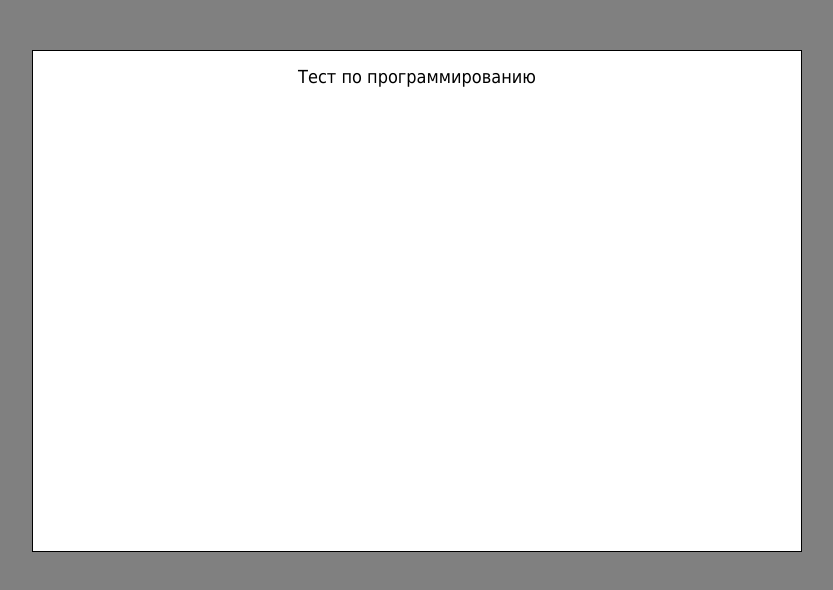
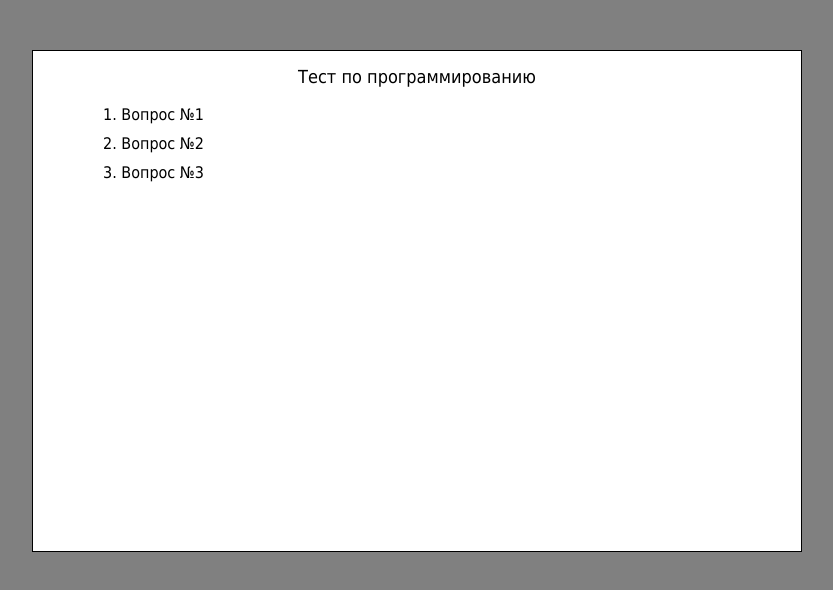
Before and after one commit to yashka713/GoFe4_HTML_Liakh, a plain HTML site: page JS_FE4/hw3-4/index.html in a window 1280 px wide. Shown: the whole page, without its empty margins (223-1056 px from the left). Drawn offline with Linux system fonts and the light colour scheme.

Commit message:
от греха подальше...

```diff
--- a/JS_FE4/hw3-4/css/style.css
+++ b/JS_FE4/hw3-4/css/style.css
@@ -14,3 +14,14 @@ body {
     text-align: center;
     margin-top: 15px;
 }
+.p-questions{
+    margin: 10px 0;
+}
+.label-questions{
+    font-family: Tahoma, sans-serif;
+    font-size: 16px;
+    margin-left: 70px;
+}
+.label-answers{
+
+}
--- a/JS_FE4/hw3-4/js/script.js
+++ b/JS_FE4/hw3-4/js/script.js
@@ -39,6 +39,32 @@ var mainObj = {
         }
         qAndA.push(qa3);
         console.log(qAndA);
+        /*создание формы и заполнение ее*/
+        var form = document.createElement('form');
+        form.classList.add('form-qa');
+        var wrapper = document.querySelector('.wrapper');
+        wrapper.appendChild(form);
+        for (var i=0; i<qAndA.length; i++){
+            /* Создание <p> */
+            var pQuestion = document.createElement('p');
+            pQuestion.classList.add('p-questions');
+            form.appendChild(pQuestion);
+            /* Создание <label> в <p> */
+            var labelQuestion = document.createElement('label');
+            labelQuestion.classList.add('label-questions')
+            labelQuestion.innerHTML = (i+1) + ". " + qAndA[i].question;
+            form.appendChild(labelQuestion);
+            /* цикл на вывод ответов*/
+            for (var j=0; j<qAndA[i].answers.length; j++){
+                var labelAnswers = document.createElement('label');
+                labelAnswers.classList.add('label-answers');
+                labelQuestion.appendChild(labelAnswers);
+                labelQuestion.setAttribute('name', '')
+                /* создание и вывод Checkbox */
+                var inputCheckbox = document.createElement('input');
+
+            }
+        }
     }
 };
 mainObj.createWrapper();
```
